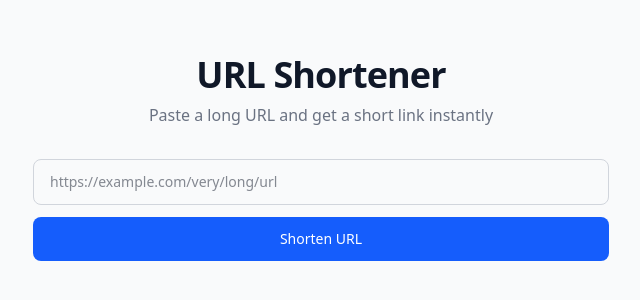
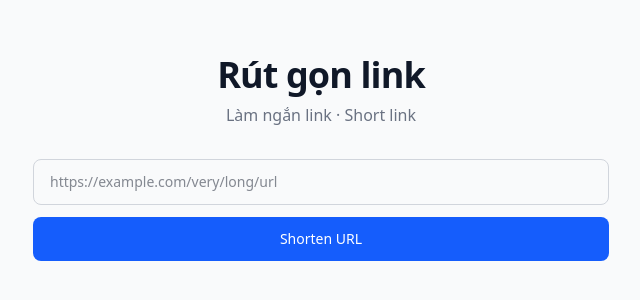
Before and after one commit to huygiahcmlg/url-shortener, a Next.js app in the folder frontend/: page / in a window 1280 px wide. Shown: the part 242-542 px from the top of the page, without its empty margins (319-959 px from the left). Built offline with nearby package versions, Linux system fonts and the light colour scheme.

Commit message:
ui: update heading to Vietnamese

```diff
--- a/frontend/app/page.tsx
+++ b/frontend/app/page.tsx
@@ -5,10 +5,10 @@ export default function Home() {
     <main className="flex min-h-screen flex-col items-center justify-center px-4 py-16">
       <div className="w-full max-w-xl text-center">
         <h1 className="mb-2 text-4xl font-bold tracking-tight">
-          URL Shortener
+          Rút gọn link
         </h1>
         <p className="mb-8 text-gray-500">
-          Paste a long URL and get a short link instantly
+          Làm ngắn link · Short link
         </p>
         <UrlForm />
       </div>
```
